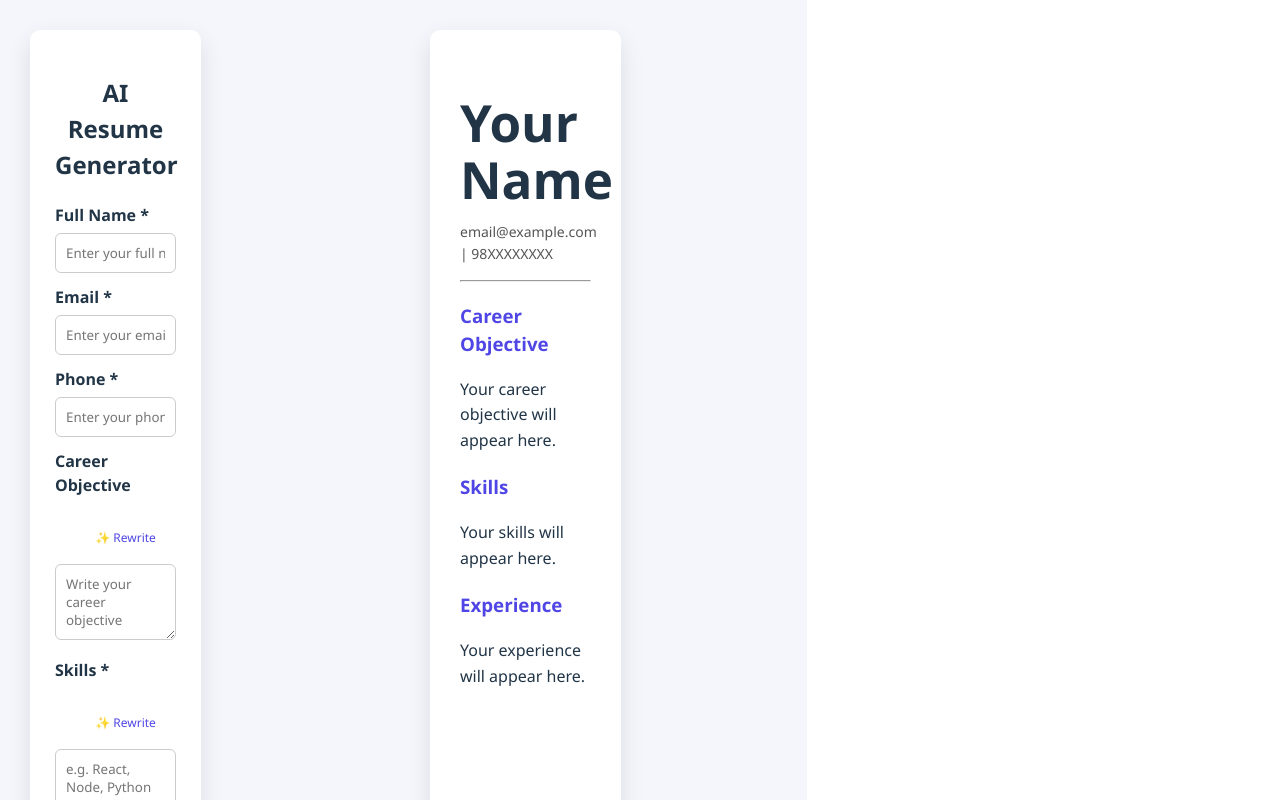
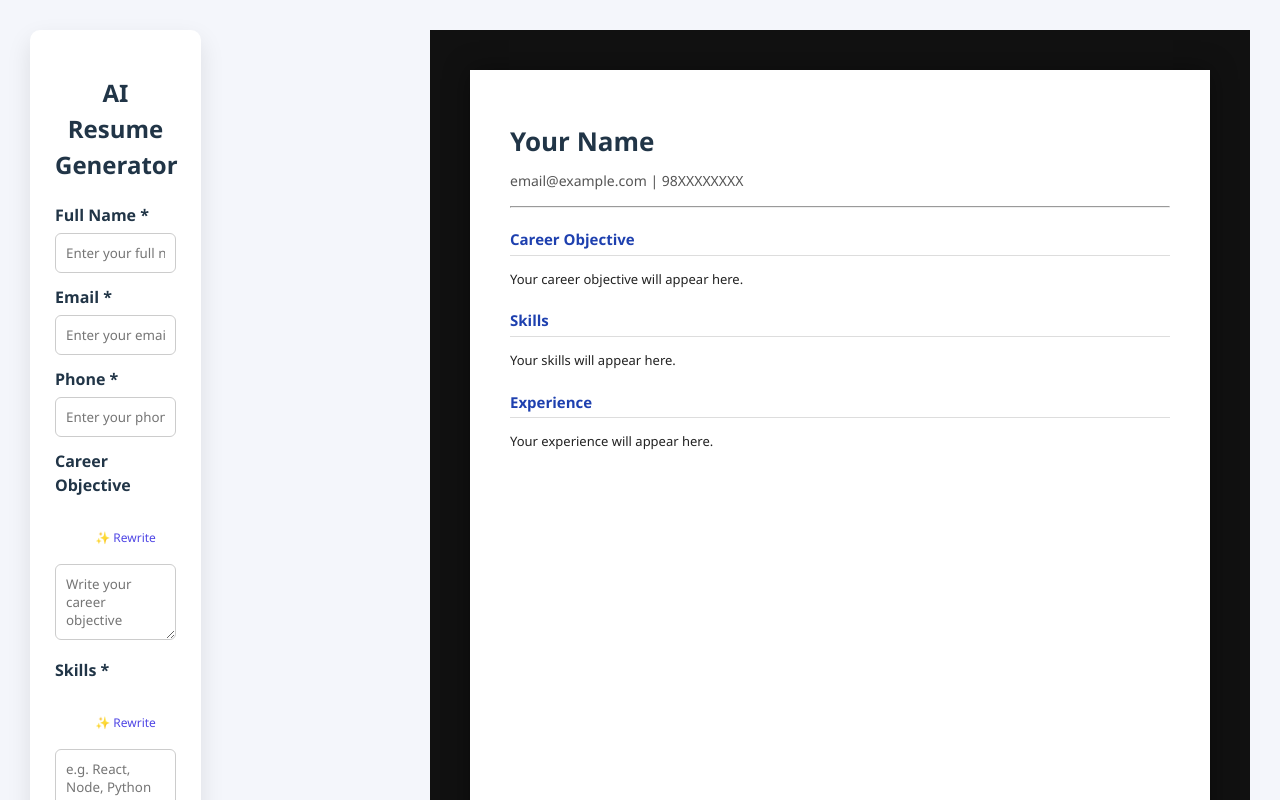
Before and after one commit to ultron0412/AI-RESUME-GENERATOR, a React (Vite) app in the folder ai-resume-generator/client/: page / in a window 1280 px wide. Shown: the top 800 px of the page. Built offline with nearby package versions, Linux system fonts and the light colour scheme.

Commit message:
Update ResumePreview.jsx

```diff
--- a/ai-resume-generator/client/src/components/ResumePreview.jsx
+++ b/ai-resume-generator/client/src/components/ResumePreview.jsx
@@ -1,22 +1,33 @@
+import "./ResumePreview.css";
+
 const ResumePreview = ({ data }) => {
   return (
-    <div className="preview-card">
-      <h1>{data.name || "Your Name"}</h1>
+    <div className="preview-container">
+      <div className="resume-paper">
+        <h1 className="name">{data.name || "Your Name"}</h1>
 
         <p className="contact">
-        {data.email || "email@example.com"} | {data.phone || "98XXXXXXXX"}
+          {data.email || "email@example.com"} |{" "}
+          {data.phone || "98XXXXXXXX"}
         </p>
 
         <hr />
 
+        <section>
           <h3>Career Objective</h3>
           <p>{data.objective || "Your career objective will appear here."}</p>
+        </section>
 
+        <section>
           <h3>Skills</h3>
           <p>{data.skills || "Your skills will appear here."}</p>
+        </section>
 
+        <section>
           <h3>Experience</h3>
           <p>{data.experience || "Your experience will appear here."}</p>
+        </section>
+      </div>
     </div>
   );
 };
```
Lines whose indentation alone changed are shown as unchanged.
